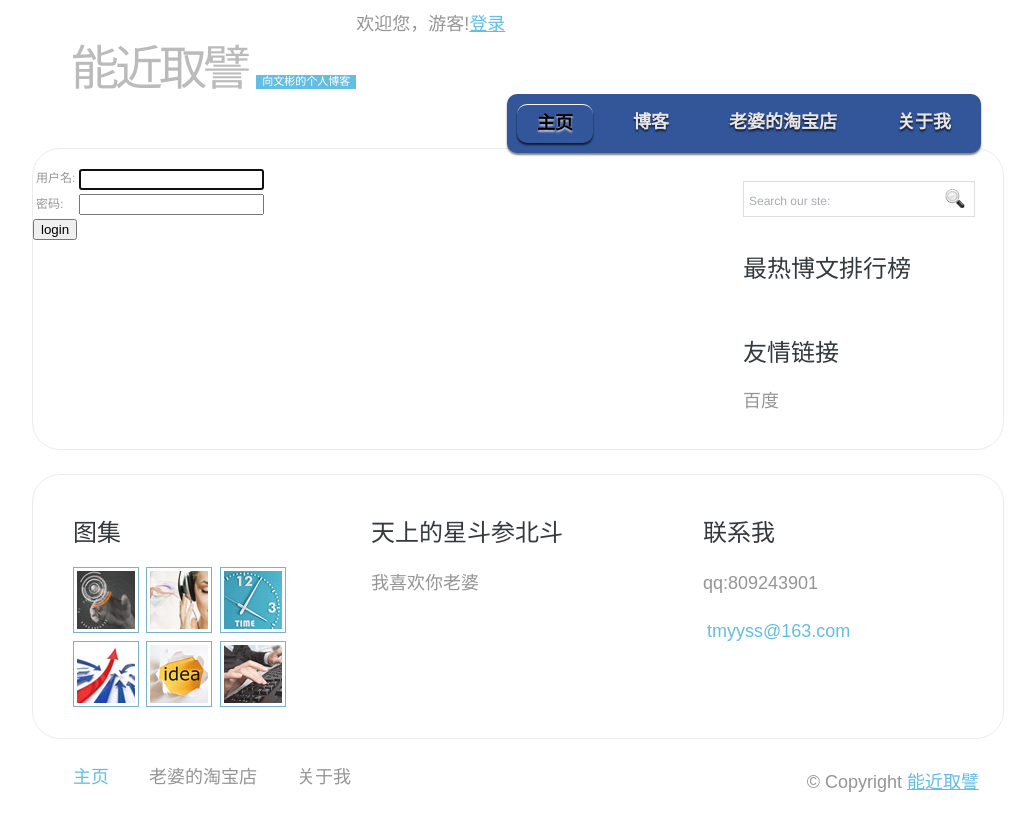
After one commit to tmyyss/Blog, a Django app: page /accounts/login/ in a window 1280 px wide. The commit adds this page. Shown: the whole page, without its empty margins (122-1157 px from the left). Run offline with Django 3.2, Linux system fonts and the light colour scheme; some libraries are stand-ins or nearby versions.

Commit message:
新增用户认证功能，暂不考虑美观问题

```diff
--- a/blog/templates/blog/base.html
+++ b/blog/templates/blog/base.html
@@ -2,7 +2,7 @@
 <!DOCTYPE html PUBLIC "-//W3C//DTD XHTML 1.0 Transitional//EN" "http://www.w3.org/TR/xhtml1/DTD/xhtml1-transitional.dtd">
 <html xmlns="http://www.w3.org/1999/xhtml">
 <head>
-	<title>www.cssmoban.com-模板之家</title>
+	<title>能近取譬</title>
 	<meta http-equiv="Content-Type" content="text/html" charset="gb2312" />
 	<link href="{% static 'blog/style.css' %}" rel="stylesheet" type="text/css" />
 	<!--script type="text/javascript" src="{% static 'blog/js/cufon-yui.js' %}"></script-->
@@ -20,6 +20,11 @@
 		<div class="header">
 			<div class="header_resize">
 				<div class="logo"><h1><a href="index.html">能近取譬</a> <small>向文彬的个人博客</small></h1></div>
+				{% if user.is_authencated %}
+				<p>欢迎您，{{user.username}}!<a href="{% url 'django.contrib.auth.views.logout' %}">登出</a></p>
+				{% else %}
+				<p>欢迎您，游客!<a href="{% url 'django.contrib.auth.views.login' %}">登录</a></p>
+				{% endif %}
 			        <div class="menu_nav">
 					<ul id='nav'>
           					<li class="current"><a href={% url 'blogs:index' %}>主页</a></li>
--- a/blog/templates/blog/detail.html
+++ b/blog/templates/blog/detail.html
@@ -1,9 +1,13 @@
 {% extends 'blog/base.html' %}
 {% block content %}
 	<div style='margin-left:20px'>
+		{% if user.is_authenticated %}
 		<ul>
 			<li style='float:right';><a href={% url 'blogs:update' blog.id %}>编辑文章</a></li>
 			<li><a href={% url 'blogs:remove' blog.id %}>删除文章</a></li>
+		{% else %}
+		<a href="{% url 'django.contrib.auth.views.login' %}" class="top-menu"><span class="glyphicon glyphicon-lock"></span></a>
+		{% endif %}
 		<a href='#'><h1>{{blog.title}}</h1></a>
 		<p>Published {{blog.published_time}}</p>
 		<p>{{blog.text|linebreaks}}</p>
--- /dev/null
+++ b/blog/templates/registration/login.html
@@ -0,0 +1,26 @@
+{% extends "blog/base.html" %}
+
+{% block content %}
+
+{% if form.errors %}
+<p>Your username and password didn't match. Please try again.</p>
+{% endif %}
+
+<form method="post" action="{% url 'django.contrib.auth.views.login' %}">
+{% csrf_token %}
+<table>
+<tr>
+    <td>{{ form.username.label_tag }}</td>
+    <td>{{ form.username }}</td>
+</tr>
+<tr>
+    <td>{{ form.password.label_tag }}</td>
+    <td>{{ form.password }}</td>
+</tr>
+</table>
+
+<input type="submit" value="login" />
+<input type="hidden" name="next" value="{{ next }}" />
+</form>
+
+{% endblock %}
--- a/blog/views.py
+++ b/blog/views.py
@@ -1,6 +1,7 @@
 from django.shortcuts import render,get_object_or_404,redirect
 from blog.models import Blog,PostForm
 from django.core.paginator import Paginator,EmptyPage,PageNotAnInteger
+from django.contrib.auth.decorators import login_required
 import datetime
 
 def index(request):
@@ -43,6 +44,7 @@ def detail(request,id):
 	post.save()
 	return render(request,'blog/detail.html',{'blog':post,'mblogs':mblogs})
 
+@login_required
 def edit(request):
 	mblogs=Blog.objects.all().order_by('-visitors')[:5]
 	if request.method=='POST':
@@ -58,6 +60,7 @@ def edit(request):
 		form=PostForm()
 	return render(request,'blog/edit.html',{'form':form,'mblogs':mblogs})
 
+@login_required
 def update(request,id):
 	mblogs=Blog.objects.all().order_by('-visitors')[:5]
 	post=get_object_or_404(Blog,pk=id)
@@ -71,6 +74,8 @@ def update(request,id):
 	else:
 		form=PostForm(instance=post)
         return render(request,'blog/edit.html',{'form':form,'mblogs':mblogs})
+
+@login_required
 def remove(request,id):
 	mblogs=Blog.objects.all().order_by('-visitors')[:5]
 	blog=get_object_or_404(Blog,pk=id)
--- a/myproject/settings.py
+++ b/myproject/settings.py
@@ -86,3 +86,5 @@ USE_TZ = True
 # https://docs.djangoproject.com/en/1.7/howto/static-files/
 
 STATIC_URL = '/static/'
+
+LOGIN_REDIRECT_URL='/'
--- a/myproject/urls.py
+++ b/myproject/urls.py
@@ -6,4 +6,6 @@ urlpatterns = patterns('',
 	url(r'^index','blog.views.index'),
 	url(r'^blogs/', include('blog.urls',namespace='blogs')),
 	url(r'^admin/', include(admin.site.urls)),
+	url(r'^accounts/login/$','django.contrib.auth.views.login'),
+	url(r'^accounts/logout/$','django.contrib.auth.views.logout',{'next_page':'/'}),
 )
```
Also changed, not shown: 3 other files.
